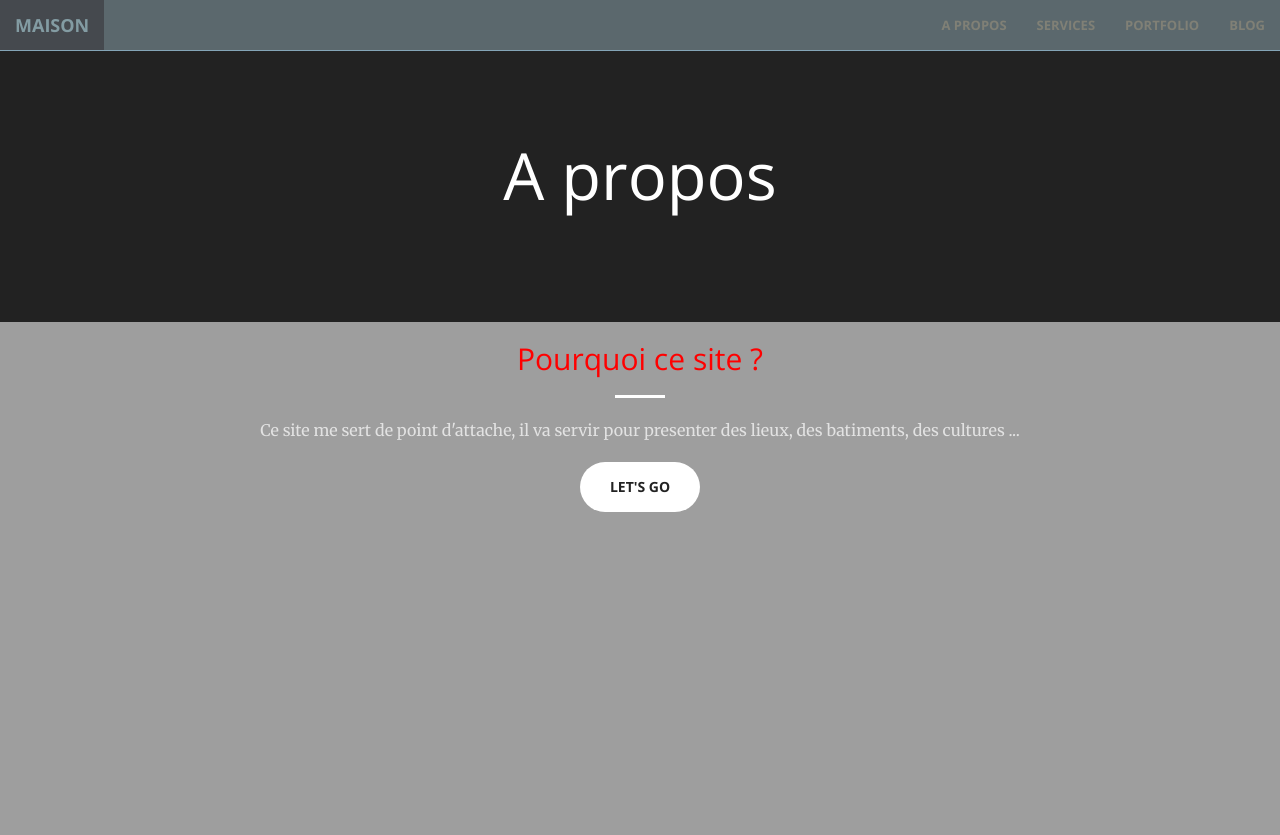
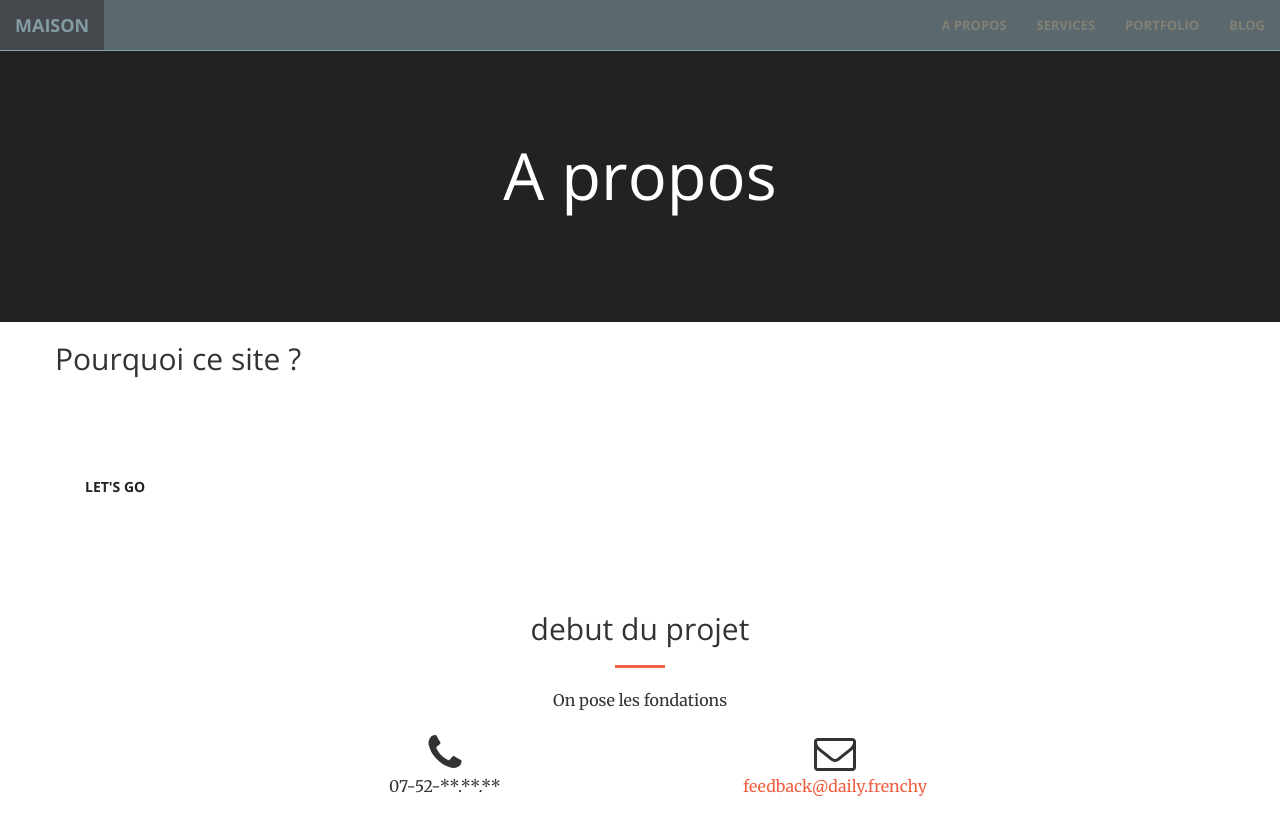
Before and after one commit to daily-frenchy/open, a Jekyll site: the page built from about.html, in a window 1280 px wide and 900 px high. Shown: the top 835 px of the window. Built offline with Jekyll 4.4.1, drawn with Linux system fonts in a browser that asks for light colours.

Commit message:
Update creative.css

```diff
--- a/css/creative.css
+++ b/css/creative.css
@@ -405,27 +405,3 @@
     color: #fff;
     background: 0 0;
 }
-
-/* ----------------------------------------------------------------------------- debut about ---------------------------------------------------------------------------------- */
-
-.about {
-    color : red;
-    text-align: center;
-    position: relative;
-    width: 100%;
-    min-height: auto;
-    background-image: url(/open/img/about.jpg);
-
-    background-position: center;
-    background-size: contain;
-    -webkit-background-size: cover;
-    -moz-background-size: cover;
-    -o-background-size: cover;
-}
-
-@media(min-width:768px) {
-    .about {
-        min-height: 100%;
-    }
-}
-/* ------------------------------------------------------------------------- FIN ABOUT ----------------------------------------------------------------------------------------  */
```
